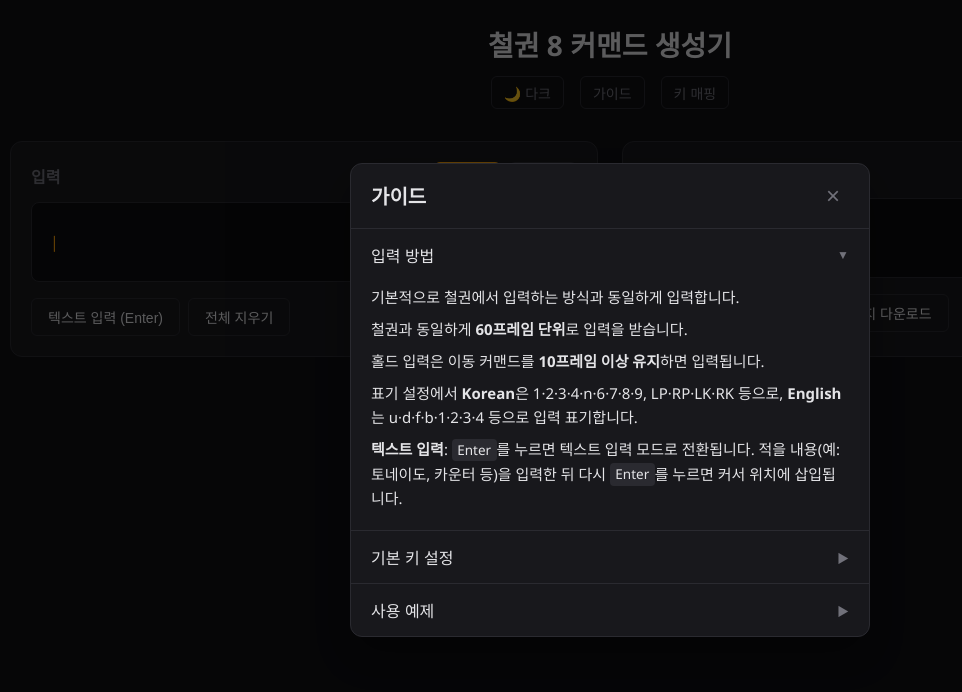
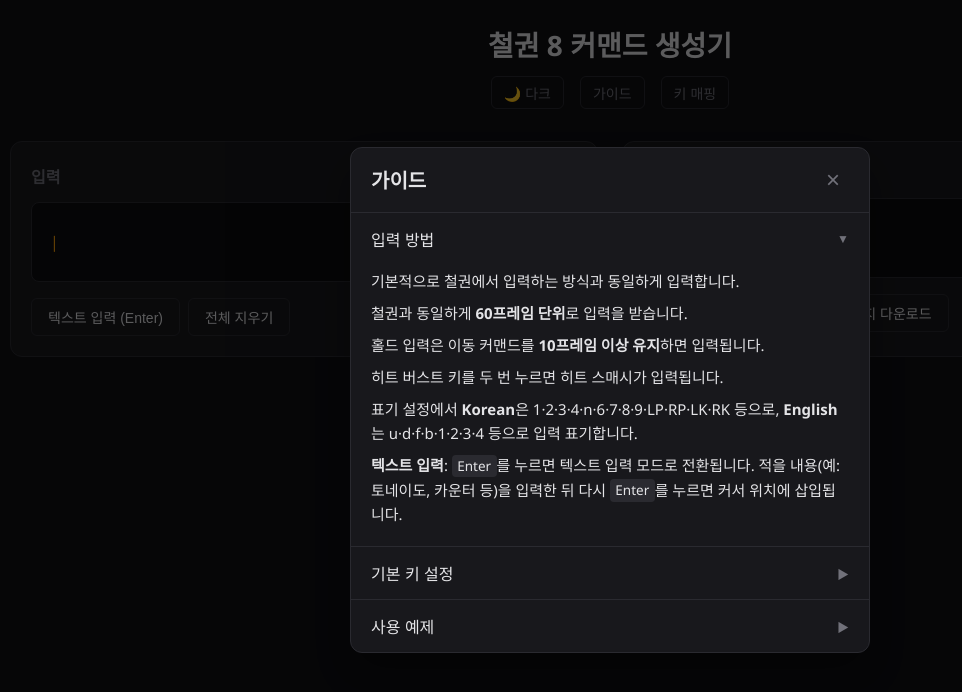
Before and after one commit to Relic2124/TekkenCommand, a React (Vite) app: page / in a window 1280 px wide. Both pictures are taken after a click on the button "가이드". Shown: the top 692 px of the page, without its empty margins (30-992 px from the left). Built offline with nearby package versions, Linux system fonts and the light colour scheme.

Commit message:
가이드 수정

```diff
--- a/src/GuideModal.tsx
+++ b/src/GuideModal.tsx
@@ -78,8 +78,9 @@
       <p>기본적으로 철권에서 입력하는 방식과 동일하게 입력합니다.</p>
       <p>철권과 동일하게 <strong>60프레임 단위</strong>로 입력을 받습니다.</p>
       <p>홀드 입력은 이동 커맨드를 <strong>10프레임 이상 유지</strong>하면 입력됩니다.</p>
+      <p>히트 버스트 키를 두 번 누르면 히트 스매시가 입력됩니다.</p>
       <p>
-        표기 설정에서 <strong>Korean</strong>은 1·2·3·4·n·6·7·8·9, LP·RP·LK·RK 등으로,{' '}
+        표기 설정에서 <strong>Korean</strong>은 1·2·3·4·n·6·7·8·9·LP·RP·LK·RK 등으로,{' '}
         <strong>English</strong>는 u·d·f·b·1·2·3·4 등으로 입력 표기합니다.
       </p>
       <p>
```
